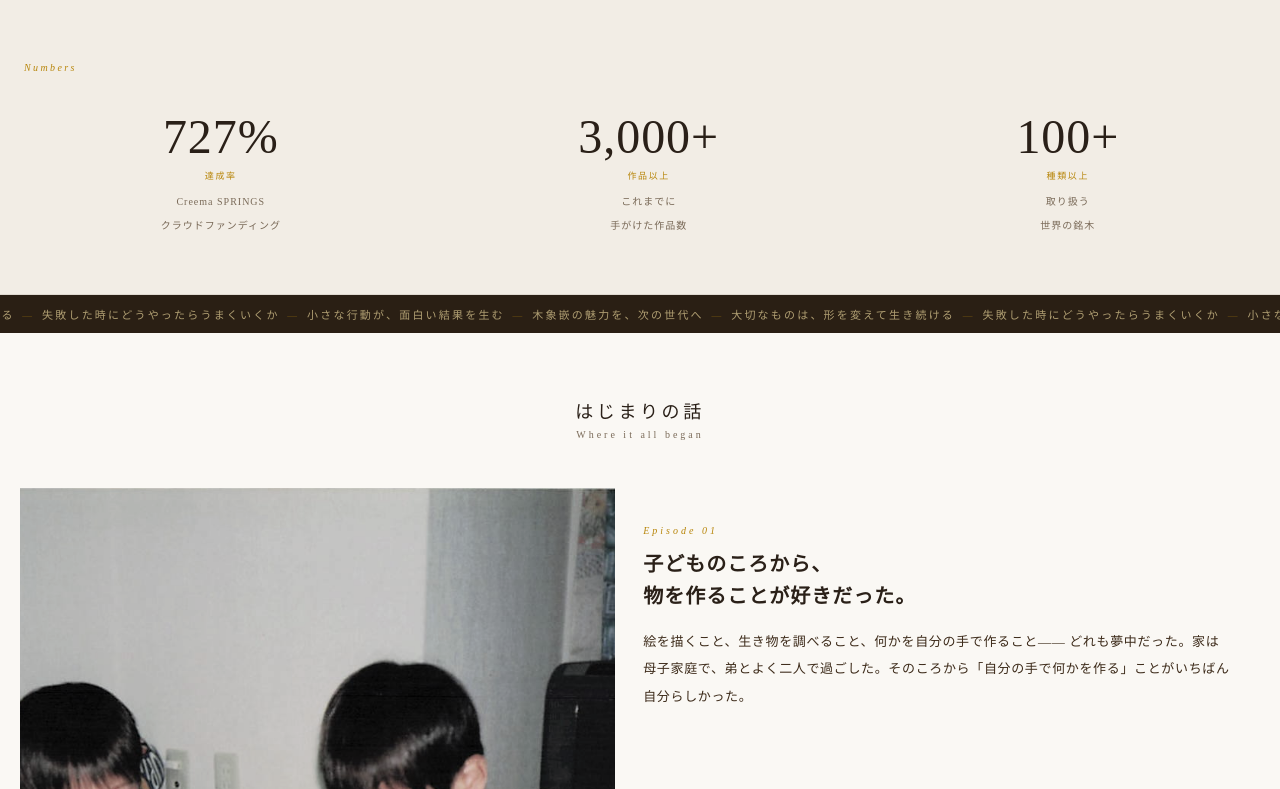
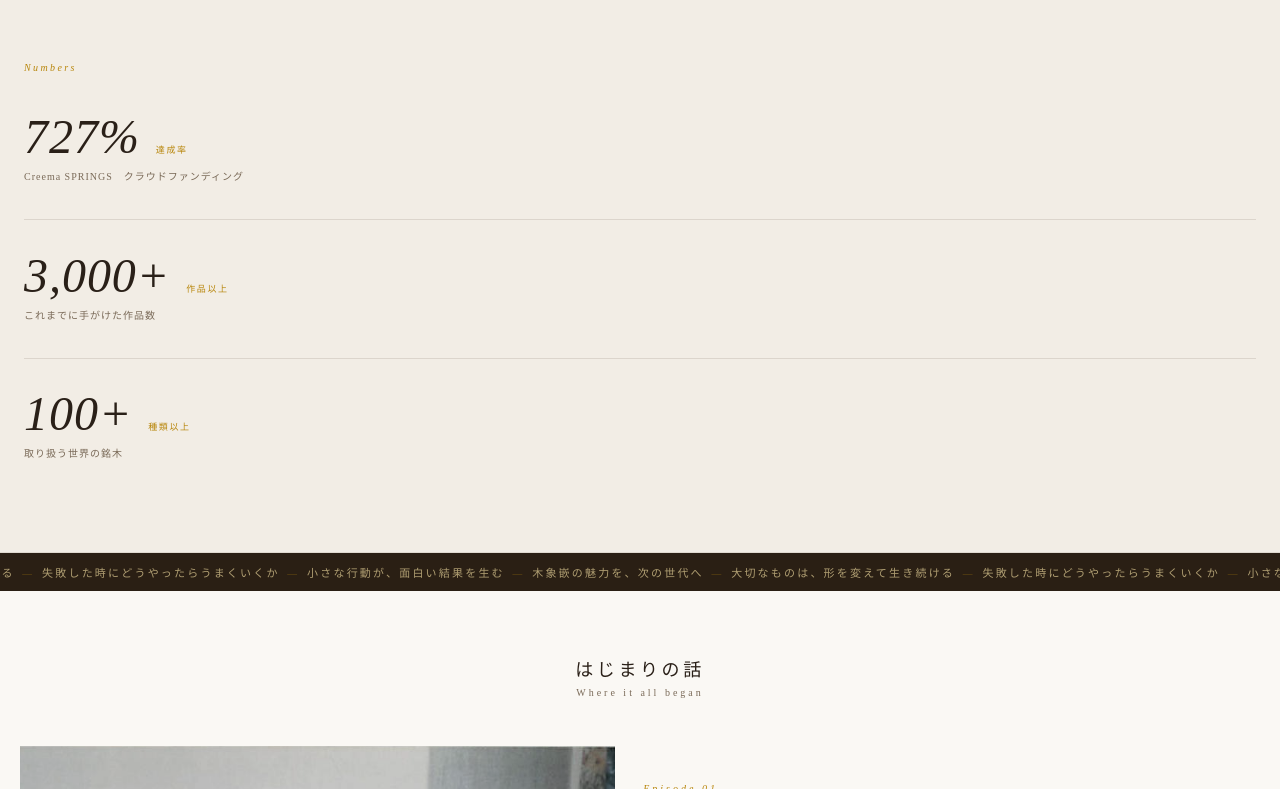
Before and after one commit to kinmokuseicraft-png/base_kinmokusei, a Next.js app: page /liff/craftsman/tsuba in a window 1280 px wide. Shown: the part 1071-1860 px from the top of the page. Built offline with nearby package versions, Linux system fonts and the light colour scheme.

Commit message:
feat: カウントセクションを一列レイアウト・数字をitalic serif に

```diff
--- a/app/(liff)/liff/craftsman/tsuba/page.tsx
+++ b/app/(liff)/liff/craftsman/tsuba/page.tsx
@@ -102,20 +102,23 @@ export default function TsubaPage() {
       {/* ── カウントアップ ── */}
       <section id="count-section" style={{ background: '#f2ede5', padding: '64px 24px 56px', borderBottom: '0.5px solid rgba(61,43,26,0.1)' }}>
         <span style={{ fontFamily: 'serif', fontStyle: 'italic', fontSize: 10, letterSpacing: '0.24em', color: '#b8860b', display: 'block', marginBottom: 40 }}>Numbers</span>
-        <div style={{ display: 'flex', justifyContent: 'space-around', flexWrap: 'wrap', gap: 24 }}>
+        <div style={{ display: 'flex', flexDirection: 'column', gap: 0 }}>
           {[
-            { num: 727, suffix: '%', unit: '達成率', desc: 'Creema SPRINGS\nクラウドファンディング' },
-            { num: 3000, suffix: '+', unit: '作品以上', desc: 'これまでに\n手がけた作品数' },
-            { num: 100, suffix: '+', unit: '種類以上', desc: '取り扱う\n世界の銘木' },
-          ].map(c => (
-            <div key={c.unit} style={{ textAlign: 'center' }}>
-              <div
-                data-target={c.num}
-                data-suffix={c.suffix}
-                style={{ fontFamily: 'serif', fontWeight: 400, fontSize: 48, lineHeight: 1, letterSpacing: '0.02em', color: '#2a2018' }}
-              >0</div>
-              <div style={{ fontFamily: "'Noto Serif JP', serif", fontWeight: 200, fontSize: 9, letterSpacing: '0.18em', color: '#b8860b', marginTop: 8 }}>{c.unit}</div>
-              <div style={{ fontFamily: "'Noto Serif JP', serif", fontWeight: 200, fontSize: 10, color: '#7a6a58', marginTop: 8, whiteSpace: 'pre-line', lineHeight: 2.4, letterSpacing: '0.1em' }}>{c.desc}</div>
+            { num: 727, suffix: '%', unit: '達成率', desc: 'Creema SPRINGS　クラウドファンディング' },
+            { num: 3000, suffix: '+', unit: '作品以上', desc: 'これまでに手がけた作品数' },
+            { num: 100, suffix: '+', unit: '種類以上', desc: '取り扱う世界の銘木' },
+          ].map((c, i) => (
+            <div key={c.unit}>
+              {i > 0 && <div style={{ height: '0.5px', background: 'rgba(61,43,26,0.12)', margin: '0 0 32px' }} />}
+              <div style={{ display: 'flex', alignItems: 'baseline', gap: 16, marginBottom: 6 }}>
+                <div
+                  data-target={c.num}
+                  data-suffix={c.suffix}
+                  style={{ fontFamily: 'serif', fontStyle: 'italic', fontWeight: 400, fontSize: 48, lineHeight: 1, letterSpacing: '0.02em', color: '#2a2018' }}
+                >0</div>
+                <div style={{ fontFamily: "'Noto Serif JP', serif", fontWeight: 300, fontSize: 9, letterSpacing: '0.18em', color: '#b8860b' }}>{c.unit}</div>
+              </div>
+              <div style={{ fontFamily: "'Noto Serif JP', serif", fontWeight: 200, fontSize: 10, color: '#7a6a58', lineHeight: 2, letterSpacing: '0.1em', marginBottom: 32 }}>{c.desc}</div>
             </div>
           ))}
         </div>
```
